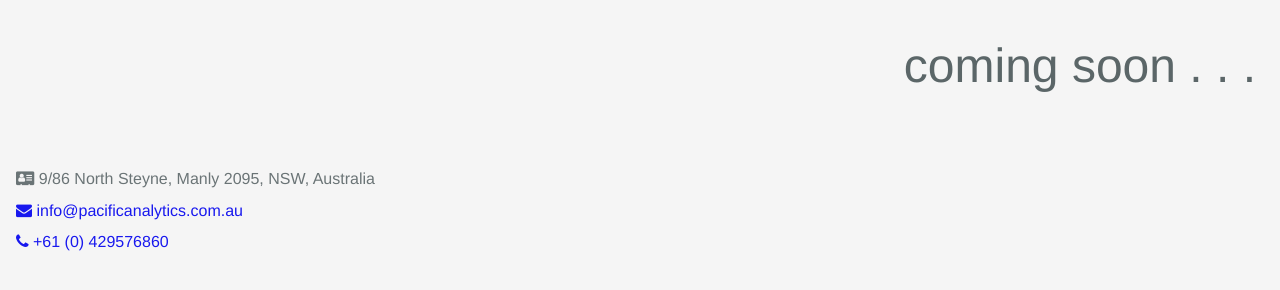
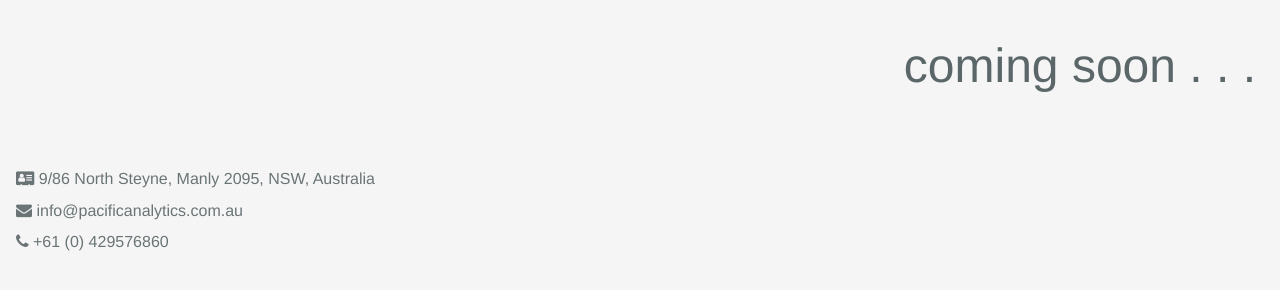
Before and after one commit to Egglestar/pacific, a plain HTML site: page index.html in a window 1280 px wide. Shown: the part 406-696 px from the top of the page. Drawn offline with Linux system fonts and the light colour scheme.

Commit message:
third commit

```diff
--- a/resources/css/style-index.css
+++ b/resources/css/style-index.css
@@ -86,6 +86,7 @@ address {
 
 address a {
   text-decoration: none;
+  color: rgb(91, 102, 104);
 }
 
 @media only screen and (max-width: 790px) {
```
